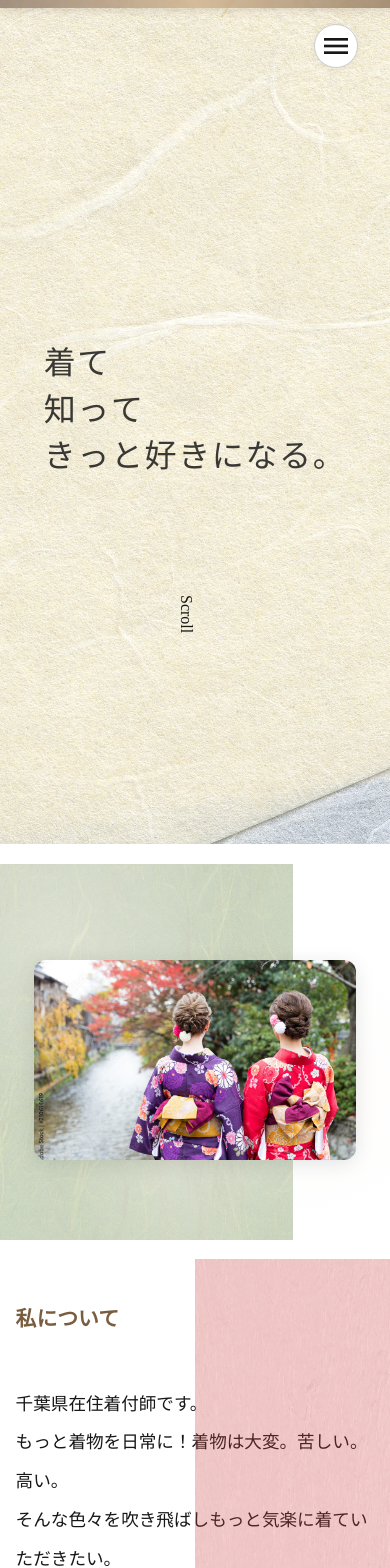
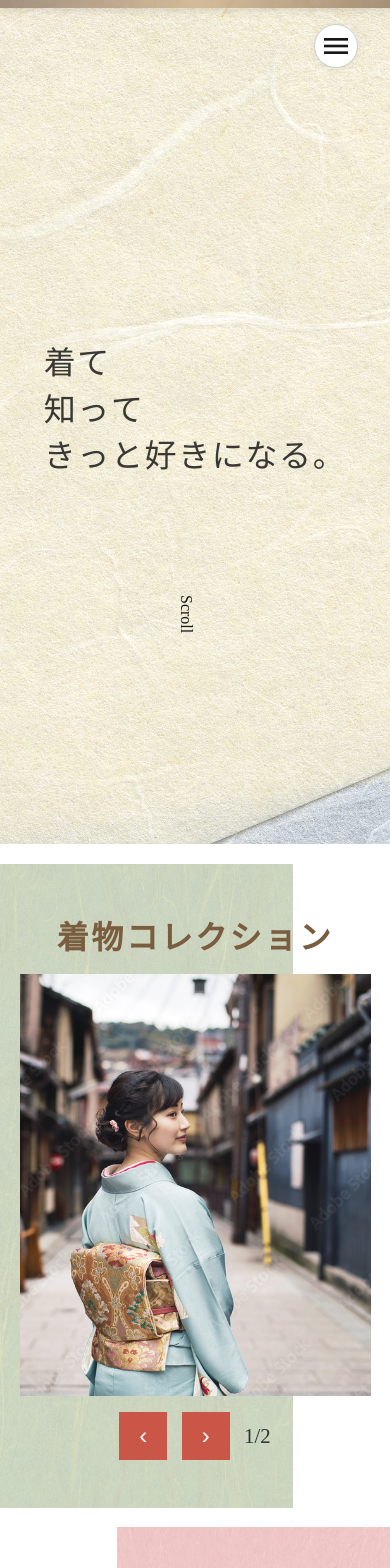
Before and after one commit to Ueno-Yuki/kituke-project, a Next.js app: page / in a window 390 px wide. Shown: the top 1568 px of the page. Built offline with nearby package versions, Linux system fonts and the light colour scheme; a web font is replaced by a local one.

Commit message:
レスポンジブデザイン調整

```diff
--- a/src/components/sections/Slide.tsx
+++ b/src/components/sections/Slide.tsx
@@ -97,7 +97,7 @@ export default function Slide() {
           // デスクトップ：3枚表示なので調整
           setCurrentSlideIndex(prev => (prev + 1) % (images.length > 3 ? images.length - 2 : images.length));
         }
-      }, 4000);
+      }, 7000);
 
       return () => clearInterval(slideInterval);
     }
@@ -110,14 +110,52 @@ export default function Slide() {
       // モバイル：1枚ずつ表示
       const currentImage = images[currentSlideIndex % images.length];
       return (
-        <div className={animationStyles.mobileSlideContainer}>
-          <div
-            className={animationStyles.mobileSlideImage}
-            style={{
-              backgroundImage: `url('${currentImage}')`,
-            }}
-          />
-        </div>
+        <>
+          {/* セクションタイトル */}
+          <div ref={titleRef} className={styles.kimonoCollectionTitle} style={{ marginBottom: '1rem', textAlign: 'center' }}>
+            {titleText.split('').map((char, index) => (
+              <motion.span
+                key={index}
+                initial={{ opacity: 0, y: 20 }}
+                animate={{ opacity: 1, y: 0 }}
+                transition={{
+                  duration: duration,
+                  delay: index * delayPerChar,
+                  ease: "easeOut"
+                }}
+                style={{ display: 'inline-block' }}
+              >
+                {char}
+              </motion.span>
+            ))}
+          </div>
+          <div className={animationStyles.mobileSlideContainer}>
+            <div
+              className={`${animationStyles.slideContainer} ${animationStyles.slideAnimate}`}
+              style={{
+                '--slide-bg-image': `url('${currentImage}')`
+              } as React.CSSProperties}
+              key={currentSlideIndex}
+            />
+          </div>
+          <div className={styles.slideControls}>
+            <button
+              className={styles.prevButton}
+              onClick={() => setCurrentSlideIndex(prev => prev === 0 ? images.length - 1 : prev - 1)}
+            >
+              ‹
+            </button>
+            <button
+              className={styles.nextButton}
+              onClick={() => setCurrentSlideIndex(prev => (prev + 1) % images.length)}
+            >
+              ›
+            </button>
+            <span className={styles.slideCounter}>
+              {currentSlideIndex + 1}/{images.length}
+            </span>
+          </div>
+        </>
       );
     } else {
       // デスクトップ：新しい構造 - 左側大きな画像、右側2枚の小さな画像
@@ -135,8 +173,11 @@ export default function Slide() {
             transition={{ duration: 0.8, ease: "easeOut" }}
           >
             <div
-              className={styles.mainImage}
-              style={{ backgroundImage: `url('${currentMainImage}')` }}
+              className={`${styles.mainImage} ${animationStyles.slideContainer} ${animationStyles.slideAnimate}`}
+              style={{
+                '--slide-bg-image': `url('${currentMainImage}')`
+              } as React.CSSProperties}
+              key={currentSlideIndex}
             />
             <div className={styles.slideControls}>
               <button
--- a/src/styles/About.module.css
+++ b/src/styles/About.module.css
@@ -50,7 +50,7 @@
     content: '';
     position: absolute;
     top: 0;
-    left: 50%;
+    left: 30%;
     right: 0;
     bottom: 0;
     background-image: var(--bg-image);
@@ -61,7 +61,6 @@
     pointer-events: none;
     z-index: 0;
   }
-
   .aboutRow {
     flex-direction: column;
     margin: 0 4%;
--- a/src/styles/Animation.module.css
+++ b/src/styles/Animation.module.css
@@ -132,7 +132,6 @@
     opacity: 0;
     animation: fadeInSlideShow 1s ease-out forwards;
     animation-delay: 0.5s;
-    box-shadow: 0 8px 32px rgba(0, 0, 0, 0.2);
   }
 
   .slideWrapper {
@@ -158,6 +157,27 @@
 
   /* モバイル対応 */
   @media (max-width: 768px) {
+    /* 1枚ずつ表示のスライドショー */
+    .mobileSlideContainer {
+      width: 90%;
+      height: 50vh;
+      margin: 1rem auto 0;
+      border-radius: 0;
+      overflow: hidden;
+      box-shadow: none;
+      position: relative;
+    }
+
+    .slideContainer {
+      position: absolute;
+      top: 0;
+      left: 0;
+      width: 100%;
+      height: 100%;
+      overflow: hidden;
+      opacity: 0;
+    }
+
     .rectangleSlideContainer {
       width: 90%;
       height: 150px;
@@ -175,24 +195,6 @@
       height: 180px;
     }
   }
-
-/* モバイル用：1枚ずつ表示のスライドショー */
-.mobileSlideContainer {
-  width: 90%;
-  height: 250px;
-  margin: 1rem auto 0;
-  border-radius: 12px;
-  overflow: hidden;
-  box-shadow: 0 4px 20px rgba(0, 0, 0, 0.1);
-  position: relative;
-}
-
-@media (max-width: 768px) {
-  .mobileSlideContainer {
-    height: 200px;
-    margin: 1rem auto 0;
-  }
-}
 
 .mobileSlideImage {
   width: 100%;
@@ -215,14 +217,10 @@
   bottom: 0.1em;
   width: 0;
   height: 0.4em;
-  background: linear-gradient(90deg, #ffd700 0%, #ffed4e 100%);
-  z-index: -1;
+  background: linear-gradient(90deg, #d4b896 0%, #c7a882 100%);
+  z-index: 1;
   transition: width 0.8s ease-in-out;
-  opacity: 0.7;
-}
-
-.highlightText.animate::after {
-  width: 100%;
+  opacity: 0.8;
 }
 
 @keyframes highlightMarker {
@@ -242,3 +240,119 @@
 .highlightText.animate::after {
   animation: highlightMarker 0.8s ease-in-out forwards;
 }
+
+/* 左から右へスライドインアニメーション */
+.slideReveal {
+  display: block;
+  overflow: hidden;
+  position: absolute;
+  top: 0;
+  left: 0;
+  right: 0;
+  bottom: 0;
+  width: 100%;
+  height: 100%;
+}
+
+.slideReveal::after {
+  background: rgb(0, 0, 0);
+  content: '';
+  display: block;
+  position: absolute;
+  top: 0;
+  bottom: 0;
+  left: 0;
+  right: 0;
+  width: 100%;
+  transform: translateX(-100%);
+  z-index: 3;
+}
+
+.slideReveal.animate::after {
+  animation: slideInReveal 1.2s cubic-bezier(0.8, 0, 0.17, 1) forwards;
+}
+
+@keyframes slideInReveal {
+  0% {
+    transform: translateX(-100%);
+  }
+  40%, 60% {
+    transform: translateX(0%);
+  }
+  100% {
+    transform: translateX(100%);
+  }
+}
+
+/* 流れるようなスライドアニメーション（スライドショー用） */
+.slideContainer {
+  position: relative;
+  overflow: hidden;
+  width: 100%;
+  height: 100%;
+  background-image: var(--slide-bg-image);
+  background-size: cover;
+  background-position: center;
+  background-repeat: no-repeat;
+}
+
+.slideContainer::before {
+  content: '';
+  position: absolute;
+  top: 0;
+  left: 0;
+  width: 100%;
+  height: 100%;
+  background-image: var(--slide-bg-image);
+  background-size: cover;
+  background-position: center;
+  background-repeat: no-repeat;
+  transform-origin: left center;
+  z-index: 2;
+  opacity: 0;
+  transform: scaleX(0) translateX(-5%);
+}
+
+.slideContainer.slideAnimate::before {
+  animation: slideFlow 1.2s cubic-bezier(0.22, 1, 0.36, 1) forwards;
+}
+
+@keyframes slideFlow {
+  0% {
+    opacity: 0;
+    transform: scaleX(0) translateX(-5%);
+  }
+  30% {
+    opacity: 1;
+    transform: scaleX(1) translateX(0);
+  }
+  100% {
+    opacity: 1;
+    transform: scaleX(1) translateX(0);
+  }
+}
+
+/* フェードスライド用のコンテナ */
+.fadeSlideContainer {
+  position: relative;
+  overflow: hidden;
+  width: 100%;
+  height: 100%;
+}
+
+.fadeSlideContainer .slideImage {
+  position: absolute;
+  top: 0;
+  left: 0;
+  width: 100%;
+  height: 100%;
+  background-size: cover;
+  background-position: center;
+  background-repeat: no-repeat;
+  opacity: 0;
+  transition: opacity 0.6s ease-in-out;
+}
+
+.fadeSlideContainer .slideImage.active {
+  opacity: 1;
+}
--- a/src/styles/Service.module.css
+++ b/src/styles/Service.module.css
@@ -164,6 +164,7 @@
   align-items: center;
   justify-content: center;
   transition: background 0.6s ease;
+  z-index: 10;
 }
 
 /* ホバー時はオーバーレイを薄くして画像を見やすく */
--- a/src/styles/Slide.module.css
+++ b/src/styles/Slide.module.css
@@ -1,17 +1,15 @@
-/* Slideセクション用背景 - 和紙のツギハギ効果 */
+/* Slideセクション用背景 */
 .slideSection {
   --bg-image: url('/background/slide-image.jpg');
   --bg-size: 100% 100%;
   --bg-position: 100% 0%;
   --bg-repeat: no-repeat;
   --bg-opacity: 0.3;
-
   position: relative;
   background: #ffffff;
   padding: 3rem 0;
   margin: 5% auto;
 }
-
 .slideSection::before {
   content: '';
   position: absolute;
@@ -28,22 +26,6 @@
   z-index: 0;
 }
 
-/* 和紙の質感を追加 */
-.slideSection::after {
-  content: '';
-  position: absolute;
-  top: 0;
-  left: 0;
-  right: 0;
-  bottom: 0;
-  background:
-    radial-gradient(circle at 15% 20%, rgba(245, 240, 235, 0.4) 0%, transparent 40%),
-    radial-gradient(circle at 80% 60%, rgba(250, 245, 240, 0.3) 0%, transparent 35%),
-    radial-gradient(circle at 45% 80%, rgba(248, 243, 238, 0.3) 0%, transparent 30%);
-  pointer-events: none;
-  z-index: 1;
-}
-
 /* スライドセクション全体 */
 .slideRow {
   width: 100%;
@@ -54,14 +36,6 @@
   z-index: 2;
 }
 
-/* PC版新レイアウト */
-.slideLayout {
-  display: flex;
-  gap: 2rem;
-  height: 500px;
-  width: 100%;
-}
-
 /* 左側メイン画像セクション */
 .mainImageSection {
   flex: 1;
@@ -69,7 +43,6 @@
   height: 100%;
   width: 100%;
 }
-
 .mainImage {
   width: 100%;
   height: 100%;
@@ -90,7 +63,6 @@
   align-items: center;
   padding: 0.5rem 1rem;
 }
-
 .prevButton,
 .nextButton {
   background: #b48a78;
@@ -103,13 +75,11 @@
   font-size: 2.5rem;
   transition: all 0.3s ease;
 }
-
 .prevButton:hover,
 .nextButton:hover {
   background: #9a7866;
   transform: scale(1.1);
 }
-
 .slideCounter {
   font-size: 1.3rem;
   color: #333;
@@ -124,18 +94,6 @@
   height: 100%;
 }
 
-/* 縦書きタイトル */
-.verticalTitle {
-  writing-mode: vertical-rl;
-  text-orientation: mixed;
-  font-size: 1.8rem;
-  font-weight: bold;
-  color: #333;
-  letter-spacing: 0.1em;
-  text-align: center;
-  padding: 1rem 0;
-}
-
 /* 小さな画像コンテナ */
 .smallImagesContainer {
   display: flex;
@@ -143,7 +101,6 @@
   gap: 1rem;
   flex: 1;
 }
-
 .smallImage {
   height: calc(50% - 0.5rem);
   background-size: cover;
@@ -159,7 +116,6 @@
   border-radius: 8px;
   white-space: nowrap;
 }
-
 .kimonoCollectionTitle {
   font-size: 2rem;
   color: #7a5c3e;
@@ -171,26 +127,6 @@
   top: -15%;
 }
 
-.styleButton {
-  background: #b48a78;
-  color: white;
-  border: none;
-  padding: 0.8rem 1.5rem;
-  border-radius: 25px;
-  font-size: 0.9rem;
-  font-weight: 500;
-  cursor: pointer;
-  transition: all 0.3s ease;
-  text-align: center;
-}
-
-.styleButton:hover {
-  background: #9a7866;
-  transform: translateY(-2px);
-  box-shadow: 0 4px 8px rgba(0, 0, 0, 0.2);
-}
-
-
 /* PC版新レイアウト */
 .slideLayout {
   display: flex;
@@ -201,19 +137,20 @@
 
 /* モバイル対応 */
 @media (max-width: 768px) {
+  .slideRow {
+    padding: 0;
+  }
   .slideSection {
     --bg-image: url('/background/slide-image.jpg');
     --bg-size: 100% 100%;
     --bg-position: 100% 0%;
     --bg-repeat: no-repeat;
     --bg-opacity: 0.3;
-
     position: relative;
     background: #ffffff;
     padding: 3rem 0;
     margin: 5% auto;
   }
-
   .slideSection::before {
     content: '';
     position: absolute;
@@ -229,12 +166,36 @@
     pointer-events: none;
     z-index: 0;
   }
-
   .slideLayout {
     flex-direction: column;
     height: auto;
     gap: 1rem;
   }
+
+  /* スライドコントロール */
+  .slideControls {
+    position: static;
+    display: flex;
+    justify-content: center;
+    gap: 0.9em;
+    align-items: center;
+    padding: 1rem 0 0 0;
+  }
+  .prevButton,
+.nextButton {
+  background:hsl(7, 54.60%, 53.30%);
+  color: white;
+  border: none;
+  align-items: center;
+  cursor: pointer;
+  font-size: 1.5rem;
+  transition: all 0.3s ease;
+}
+.prevButton:hover,
+.nextButton:hover {
+  background: #9a7866;
+  transform: scale(1.1);
+}
 
   .mainImageSection {
     height: 250px;
```
Also changed, not shown: src/components/sections/About.tsx (+7 -15 lines), src/components/sections/Service.tsx (+29 -9 lines).
